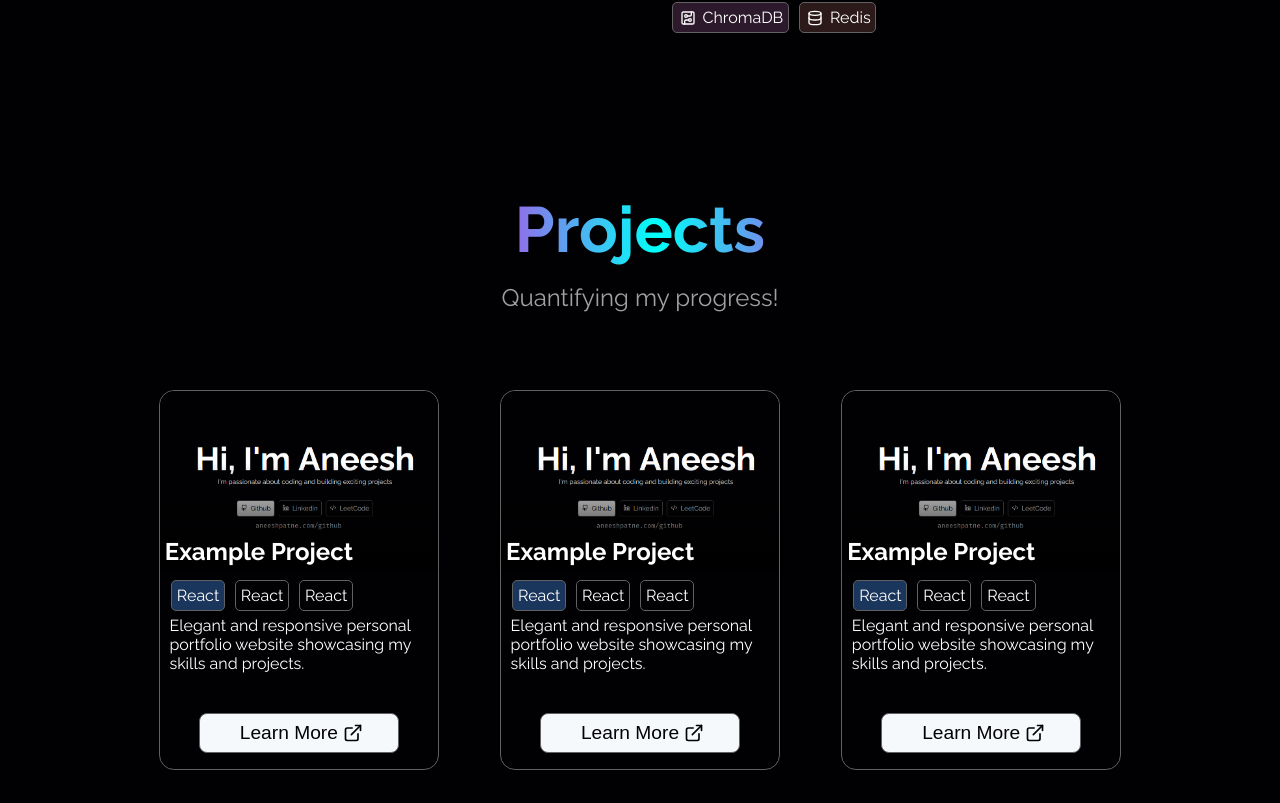
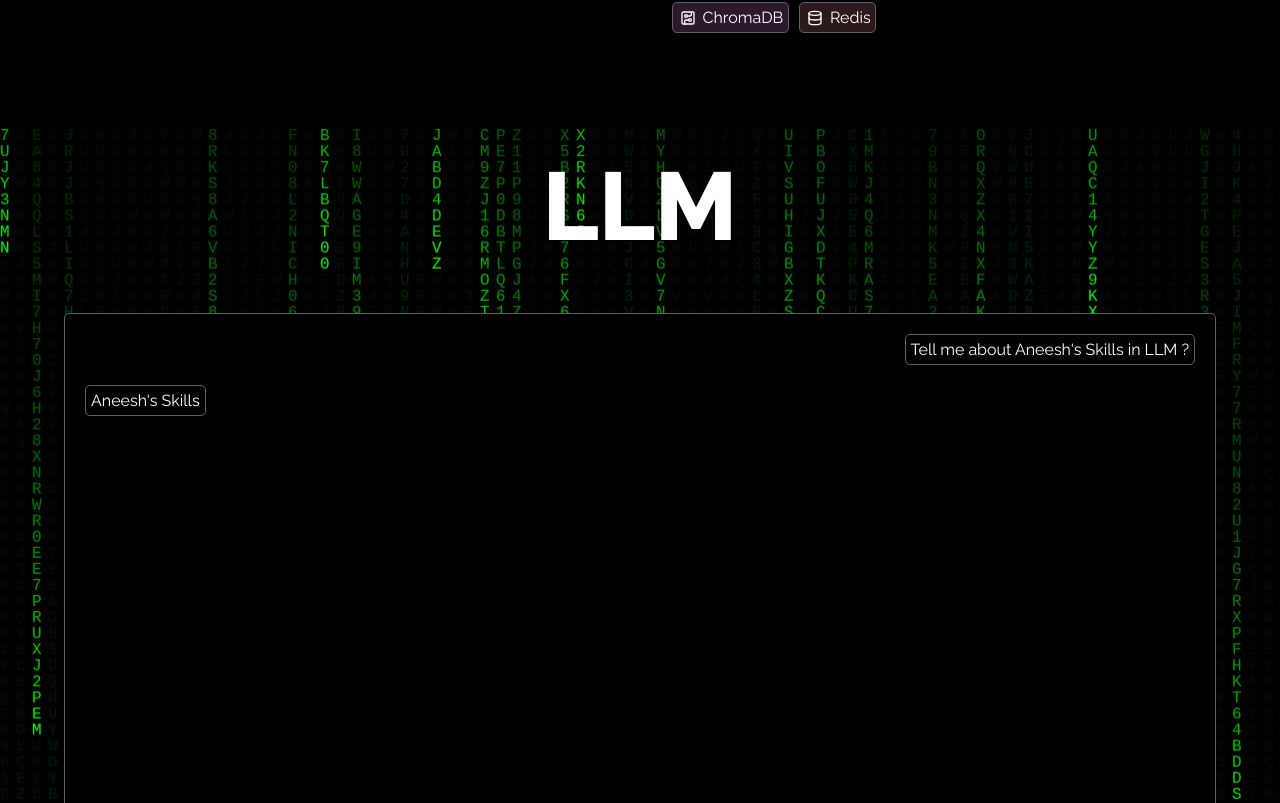
Before and after one commit to aneeshpatne/Personal-Portfolio, a Next.js app: page / in a window 1280 px wide. Shown: the part 1797-2600 px from the top of the page. Built offline with nearby package versions, Linux system fonts and the light colour scheme.

Commit message:
feat: add MatrixLLM component with styled canvas and message display

```diff
--- a/src/components/HomePage.jsx
+++ b/src/components/HomePage.jsx
@@ -8,6 +8,7 @@ import ProjectNew from "./ProjectNew";
 import WebDev from "./WebDev";
 import Profile from "./aboutMeNew";
 import Skills from "./Skills";
+import MatrixLLM from "./LLM";
 export default function HomePage() {
   const { theme, ThemeToggle } = UseThemeContext();
   const [Mount, setMount] = useState(false);
@@ -22,6 +23,7 @@ export default function HomePage() {
       <Profile theme={theme} />
       <Skills theme={theme} />
       <WebDev theme={theme} />
+      <MatrixLLM theme={theme} />
       <ProjectNew theme={theme} />
     </>
   );
--- a/src/components/LLM.jsx
+++ b/src/components/LLM.jsx
@@ -1,5 +1,5 @@
 "use client";
-
+import styles from "./style/LLM.module.css";
 import { useEffect, useRef } from "react";
 
 const MatrixLLM = () => {
@@ -12,8 +12,11 @@ const MatrixLLM = () => {
     const ctx = canvas.getContext("2d");
     if (!ctx) return;
 
-    canvas.width = window.innerWidth;
-    canvas.height = window.innerHeight;
+    // Set canvas dimensions
+    const parentElement = canvas.parentElement;
+    const { width, height } = parentElement.getBoundingClientRect();
+    canvas.width = width;
+    canvas.height = height;
 
     const fontSize = 16;
     const columns = canvas.width / fontSize;
@@ -45,20 +48,14 @@ const MatrixLLM = () => {
 
         drops[i]++;
       }
-
-      // Draw large "LLM" text
-      ctx.fillStyle = "#FFF";
-      ctx.font = "bold 120px Arial";
-      ctx.textAlign = "center";
-      ctx.textBaseline = "middle";
-      ctx.fillText("LLM", canvas.width / 2, canvas.height / 2);
     }
 
     const intervalId = setInterval(draw, 33);
 
     const handleResize = () => {
-      canvas.width = window.innerWidth;
-      canvas.height = window.innerHeight;
+      const { width, height } = parentElement.getBoundingClientRect();
+      canvas.width = width;
+      canvas.height = height;
     };
 
     window.addEventListener("resize", handleResize);
@@ -70,17 +67,32 @@ const MatrixLLM = () => {
   }, []);
 
   return (
-    <canvas
-      ref={canvasRef}
-      style={{
-        position: "fixed",
-        top: 0,
-        left: 0,
-        width: "100vw",
-        height: "100vh",
-      }}
-    />
+    <div className={styles.Container}>
+      <canvas className={styles.Canvas} ref={canvasRef} />
+      <div className={styles.Content}>
+        <div className={styles.contentHeader}>LLM</div>
+        <div className={styles.contentBody}>
+          <SentMessage />
+          <ReceiveMessage />
+        </div>
+      </div>
+    </div>
   );
 };
-
+const SentMessage = function () {
+  return (
+    <div className={styles.sentMessage}>
+      <p style={{ display: "inline-block" }}>
+        Tell me about Aneesh's Skills in LLM ?
+      </p>
+    </div>
+  );
+};
+const ReceiveMessage = function () {
+  return (
+    <div className={styles.ReceiveMessage}>
+      <p style={{ display: "inline-block" }}>Aneesh's Skills</p>
+    </div>
+  );
+};
 export default MatrixLLM;
--- a/src/components/WebDev.jsx
+++ b/src/components/WebDev.jsx
@@ -118,8 +118,8 @@ export default function WebDev() {
           </div>
         </div>
         <div className={styles.right}>
-          {data.map((d) => (
-            <SkillBox name={d.name} tech={d.tech} />
+          {data.map((d, index) => (
+            <SkillBox name={d.name} tech={d.tech} key={index} />
           ))}
         </div>
       </div>
@@ -131,8 +131,13 @@ function SkillBox({ name, tech }) {
     <div className={styles.skillBox}>
       <div className={styles.skillBoxHeader}>{name}</div>
       <div className={styles.skillBoxContent}>
-        {tech.map((t) => (
-          <TechStack name={t} color={mapper[t]?.color} icon={mapper[t]?.icon} />
+        {tech.map((t, index) => (
+          <TechStack
+            name={t}
+            color={mapper[t]?.color}
+            icon={mapper[t]?.icon}
+            key={index}
+          />
         ))}
       </div>
     </div>
--- /dev/null
+++ b/src/components/style/LLM.module.css
@@ -0,0 +1,55 @@
+.Container {
+  position: relative;
+  width: 100%;
+  height: auto;
+  overflow-y: auto;
+}
+.Canvas {
+  position: absolute;
+  top: 0;
+  left: 0;
+  width: 100%;
+  height: 100%;
+  z-index: -1;
+}
+.Content {
+  position: relative;
+  z-index: 1;
+  display: flex;
+  align-items: center;
+  flex-direction: column;
+  gap: 2%;
+  height: 100%;
+}
+.contentHeader {
+  padding: 2%;
+  font-size: clamp(3rem, 9vw, 6rem);
+  font-weight: 800;
+  text-align: center;
+}
+.contentBody {
+  display: flex;
+  gap: 20px;
+  flex-direction: column;
+  padding: 20px;
+  min-height: 500px;
+  width: 90%;
+  background-color: var(--dark-bg);
+  border: 1px solid var(--dark-bg-accent);
+  border-radius: 5px;
+  margin: 2%;
+}
+.sentMessage {
+  padding: 5px;
+  border-radius: 5px;
+  width: fit-content;
+  align-self: end;
+  border: 1px solid var(--dark-bg-accent);
+}
+.ReceiveMessage {
+  padding: 5px;
+  border-radius: 5px;
+  width: fit-content;
+  align-self: start;
+  border: 1px solid var(--dark-bg-accent);
+}
```
